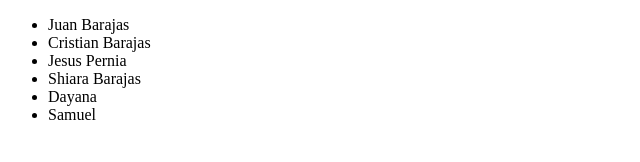
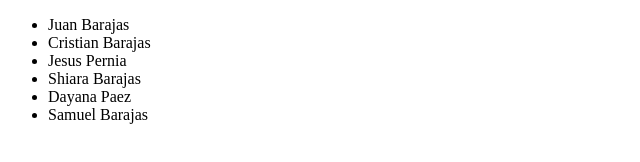
Before and after one commit to Cristian-Barajas09/alura-git, a plain HTML site: page index.html in a window 1280 px wide. Shown: the whole page, without its empty margins (0-640 px from the left). Drawn offline with Linux system fonts and the light colour scheme.

Commit message:
agreando apellidos

```diff
--- a/index.html
+++ b/index.html
@@ -12,8 +12,8 @@
         <li>Cristian Barajas</li>
         <li>Jesus Pernia</li>
         <li>Shiara Barajas</li>
-        <li>Dayana</li>
-        <li>Samuel</li>
+        <li>Dayana Paez</li>
+        <li>Samuel Barajas</li>
     </ul>
 </body>
 </html>
```
